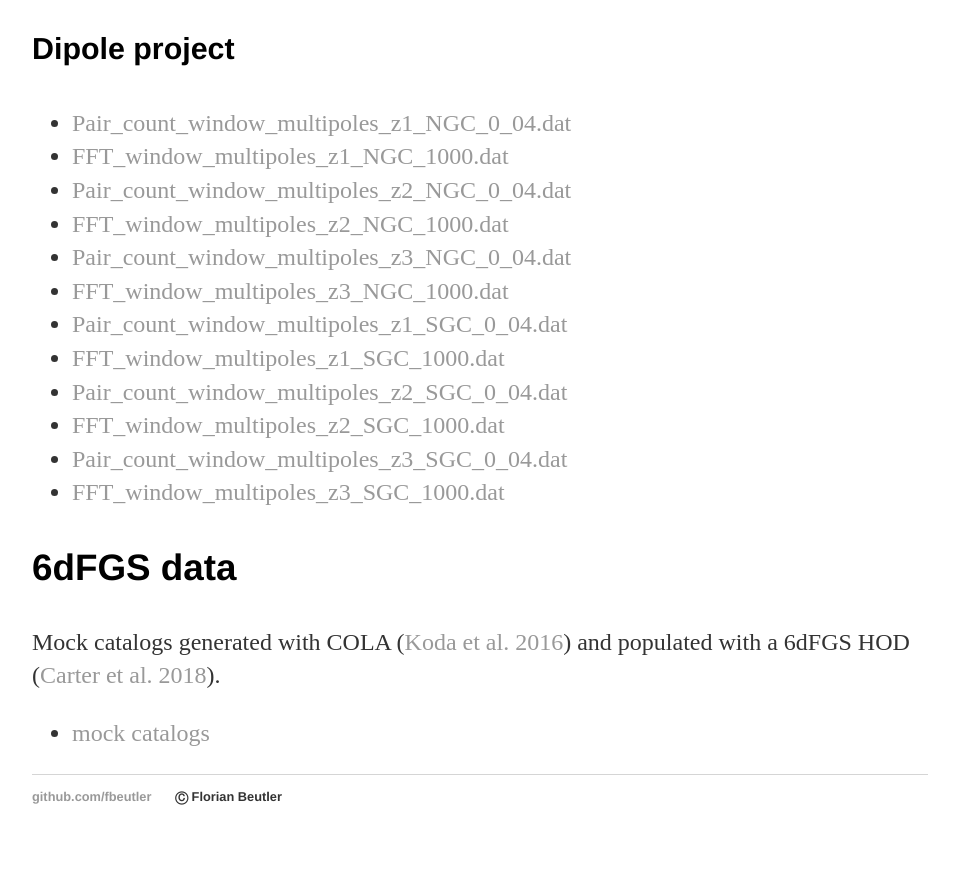
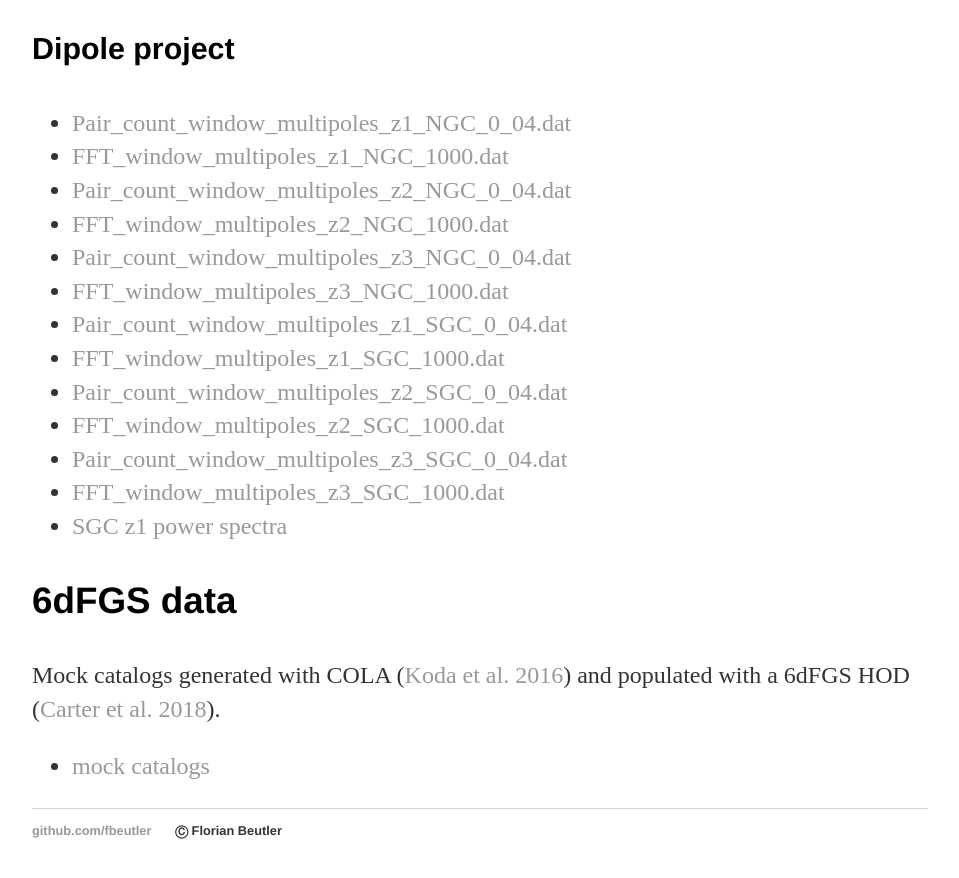
Before and after one commit to fbeutler/fbeutler.github.io, a Jekyll site: the page built from hub/hub.html, in a window 1280 px wide and 900 px high, scrolled down 2080 px. Shown: the top 878 px of the window, without its empty margins (160-1119 px from the left). Built offline with Jekyll 4.4.1, drawn with Linux system fonts in a browser that asks for light colours.

Commit message:
Update hub.html

```diff
--- a/hub/hub.html
+++ b/hub/hub.html
@@ -192,6 +192,9 @@ title: Some material
     <li>
       <a href='/hub/FFT_window_multipoles_z3_SGC_1000.dat' target="_blank">FFT_window_multipoles_z3_SGC_1000.dat</a>
     </li>
+    <li>
+      <a href='/hub/power_SGC_z1.tar.gz' target="_blank">SGC z1 power spectra</a>
+    </li>
   </ul>
 
 
```
